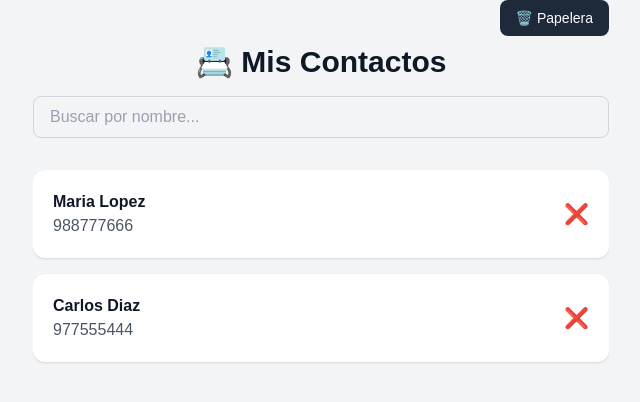
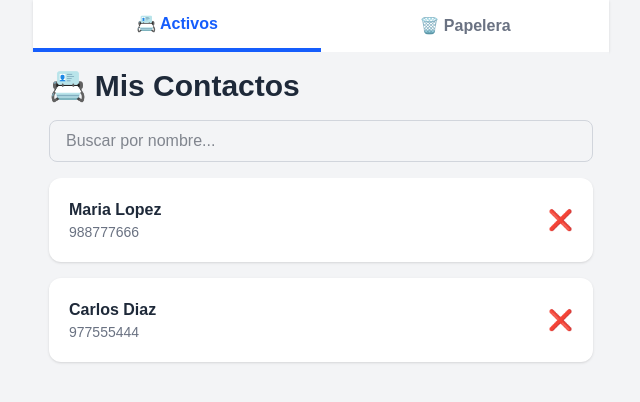
Before and after one commit to joserojas123/contacts-app, a Next.js app: page / in a window 1280 px wide. Shown: the top 402 px of the page, without its empty margins (319-959 px from the left). Built offline with nearby package versions, Linux system fonts and the light colour scheme.

Commit message:
Agregar boton para eliminar de forma definitiva

```diff
--- a/src/components/ContactsClient.tsx
+++ b/src/components/ContactsClient.tsx
@@ -1,26 +1,40 @@
 "use client";
 
-import { useMemo, useState } from "react";
-import { deleteContact, restoreContactAction } from "@/app/actions";
-import { Contact } from "@/types/contact";
+import { useState, useMemo } from "react";
+import {
+    deleteContact,
+    restoreContactAction,
+    deleteContactForeverAction,
+} from "@/app/actions";
+
+export type Contact = {
+    name: string;
+    phone: string;
+    active: boolean;
+};
 
 type Props = {
     contacts: Contact[];
 };
 
 export default function ContactsClient({ contacts }: Props) {
+    const [contactList, setContactList] = useState<Contact[]>(contacts);
     const [search, setSearch] = useState("");
-    const [contactList, setContactList] = useState<Contact[]>(contacts);
-    const [contactToDelete, setContactToDelete] = useState<Contact | null>(null);
     const [view, setView] = useState<"active" | "trash">("active");
 
+    const [contactToDelete, setContactToDelete] = useState<Contact | null>(null);
+    const [contactToDeleteForever, setContactToDeleteForever] =
+        useState<Contact | null>(null);
+
     const filteredContacts = useMemo(() => {
-        return contactList
-            .filter((c) => (view === "active" ? c.active : !c.active))
-            .filter((c) =>
+        return contactList.filter(
+            (c) =>
+                c.active === (view === "active") &&
                 c.name.toLowerCase().includes(search.toLowerCase())
         );
     }, [contactList, search, view]);
+
+    /* ---------- acciones ---------- */
 
     const confirmDelete = async () => {
         if (!contactToDelete) return;
@@ -29,9 +43,7 @@ export default function ContactsClient({ contacts }: Props) {
 
         setContactList((prev) =>
             prev.map((c) =>
-                c.name === contactToDelete.name
-                    ? { ...c, active: false }
-                    : c
+                c.name === contactToDelete.name ? { ...c, active: false } : c
             )
         );
 
@@ -43,32 +55,58 @@ export default function ContactsClient({ contacts }: Props) {
 
         setContactList((prev) =>
             prev.map((c) =>
-                c.name === contact.name
-                    ? { ...c, active: true }
-                    : c
+                c.name === contact.name ? { ...c, active: true } : c
             )
         );
     };
+
+    const confirmDeleteForever = async () => {
+        if (!contactToDeleteForever) return;
+
+        await deleteContactForeverAction(contactToDeleteForever.name);
+
+        setContactList((prev) =>
+            prev.filter((c) => c.name !== contactToDeleteForever.name)
+        );
+
+        setContactToDeleteForever(null);
+    };
+
+    /* ---------- UI ---------- */
 
     return (
         <main className="h-screen bg-gray-100 flex justify-center">
             <div className="w-full max-w-xl flex flex-col">
 
-                {/* Header fijo */}
-                <div className="sticky top-0 bg-gray-100 z-10 pb-4">
-                    <div className="flex justify-end mb-2">
+                {/* ====== PESTAÑAS SUPERIORES ====== */}
+                <div className="flex bg-white shadow">
                     <button
-                            onClick={() =>
-                                setView(view === "active" ? "trash" : "active")
-                            }
-                            className="text-sm px-4 py-2 rounded-lg bg-gray-800 text-white hover:bg-gray-900"
+                        onClick={() => setView("active")}
+                        className={`flex-1 py-3 font-semibold ${
+                            view === "active"
+                                ? "border-b-4 border-blue-600 text-blue-600"
+                                : "text-gray-500"
+                        }`}
                     >
-                            {view === "active" ? "🗑️ Papelera" : "⬅ Volver"}
+                        📇 Activos
+                    </button>
+
+                    <button
+                        onClick={() => setView("trash")}
+                        className={`flex-1 py-3 font-semibold ${
+                            view === "trash"
+                                ? "border-b-4 border-red-600 text-red-600"
+                                : "text-gray-500"
+                        }`}
+                    >
+                        🗑️ Papelera
                     </button>
                 </div>
 
-                    <h1 className="text-3xl font-bold text-center text-gray-900 mb-4">
-                        {view === "active" ? "📇 Mis Contactos" : "🗑️ Papelera"}
+                {/* ====== HEADER FIJO ====== */}
+                <div className="sticky top-0 bg-gray-100 z-10 p-4">
+                    <h1 className="text-3xl font-bold text-gray-800 mb-4">
+                        📇 Mis Contactos
                     </h1>
 
                     <input
@@ -76,86 +114,135 @@ export default function ContactsClient({ contacts }: Props) {
                         placeholder="Buscar por nombre..."
                         value={search}
                         onChange={(e) => setSearch(e.target.value)}
-                        className="w-full px-4 py-2 rounded-lg border border-gray-300 text-gray-900 placeholder-gray-400 focus:outline-none focus:ring-2 focus:ring-blue-500"
+                        className="w-full px-4 py-2 rounded-lg border border-gray-300 text-gray-900"
                     />
                 </div>
 
-                {/* Lista */}
-                <div className="flex-1 overflow-y-auto mt-4">
-                    <div className="grid gap-4">
+                {/* ====== LISTA SCROLL ====== */}
+                <div className="flex-1 overflow-y-auto px-4 pb-6 space-y-4">
+                    {filteredContacts.length === 0 && (
+                        <p className="text-center text-gray-500">
+                            No hay contactos
+                        </p>
+                    )}
+
                     {filteredContacts.map((contact) => (
                         <div
-                                key={contact.phone}
+                            key={contact.name}
                             className="bg-white p-5 rounded-xl shadow flex items-center justify-between"
                         >
                             <div>
-                                    <p className="font-semibold text-gray-900">{contact.name}</p>
-                                    <p className="text-gray-600">{contact.phone}</p>
+                                <p className="font-semibold text-gray-800">
+                                    {contact.name}
+                                </p>
+                                <p className="text-gray-500 text-sm">
+                                    {contact.phone}
+                                </p>
                             </div>
 
                             {view === "active" ? (
                                 <button
                                     onClick={() => setContactToDelete(contact)}
-                                        className="ml-4 text-red-500 hover:text-red-700 font-bold text-xl"
-                                        title="Eliminar contacto"
+                                    className="text-red-500 text-xl"
+                                    title="Eliminar"
                                 >
                                     ❌
                                 </button>
                             ) : (
+                                <div className="flex gap-3">
                                     <button
                                         onClick={() => restore(contact)}
-                                        className="ml-4 text-green-600 hover:text-green-800 font-bold text-xl"
-                                        title="Restaurar contacto"
+                                        className="text-green-600 text-xl"
+                                        title="Restaurar"
                                     >
                                         ♻️
                                     </button>
+
+                                    <button
+                                        onClick={() =>
+                                            setContactToDeleteForever(contact)
+                                        }
+                                        className="text-red-600 text-xl"
+                                        title="Eliminar definitivamente"
+                                    >
+                                        🗑️
+                                    </button>
+                                </div>
                             )}
                         </div>
                     ))}
-
-                        {filteredContacts.length === 0 && (
-                            <p className="text-center text-gray-500 mt-6">
-                                No hay contactos
-                            </p>
-                        )}
-                    </div>
                 </div>
             </div>
 
-            {/* Modal */}
+            {/* MODALES */}
             {contactToDelete && (
+                <Modal
+                    title="Eliminar contacto"
+                    message={`¿Eliminar a ${contactToDelete.name}?`}
+                    onCancel={() => setContactToDelete(null)}
+                    onConfirm={confirmDelete}
+                />
+            )}
+
+            {contactToDeleteForever && (
+                <Modal
+                    title="Eliminar definitivamente"
+                    message="Este contacto se eliminará para siempre. ¿Deseas continuar?"
+                    danger
+                    onCancel={() => setContactToDeleteForever(null)}
+                    onConfirm={confirmDeleteForever}
+                />
+            )}
+        </main>
+    );
+}
+
+/* ---------- MODAL ---------- */
+
+function Modal({
+                   title,
+                   message,
+                   onCancel,
+                   onConfirm,
+                   danger = false,
+               }: {
+    title: string;
+    message: string;
+    onCancel: () => void;
+    onConfirm: () => void;
+    danger?: boolean;
+}) {
+    return (
         <div className="fixed inset-0 bg-black/40 flex items-center justify-center z-50">
-                    <div className="bg-white p-6 rounded-xl shadow-lg w-80">
-                        <h2 className="text-lg font-semibold text-gray-900 mb-4">
-                            ¿Eliminar contacto?
+            <div className="bg-white p-6 rounded-xl w-80">
+                <h2
+                    className={`text-lg font-semibold mb-4 ${
+                        danger ? "text-red-600" : "text-gray-800"
+                    }`}
+                >
+                    {title}
                 </h2>
 
-                        <p className="text-gray-700 mb-6">
-                            ¿Seguro que deseas eliminar a{" "}
-                            <span className="font-semibold">
-                {contactToDelete.name}
-              </span>
-                            ?
-                        </p>
+                <p className="mb-6 text-gray-700">{message}</p>
 
                 <div className="flex justify-end gap-3">
                     <button
-                                onClick={() => setContactToDelete(null)}
-                                className="px-4 py-2 rounded-lg bg-gray-200 text-gray-800 hover:bg-gray-300"
+                        onClick={onCancel}
+                        className="px-4 py-2 bg-gray-200 rounded-lg"
                     >
                         Cancelar
                     </button>
 
                     <button
-                                onClick={confirmDelete}
-                                className="px-4 py-2 rounded-lg bg-red-600 text-white hover:bg-red-700"
+                        onClick={onConfirm}
+                        className={`px-4 py-2 text-white rounded-lg ${
+                            danger ? "bg-red-600" : "bg-blue-600"
+                        }`}
                     >
-                                Eliminar
+                        Confirmar
                     </button>
                 </div>
             </div>
         </div>
-            )}
-        </main>
     );
 }
--- a/src/lib/contacts.ts
+++ b/src/lib/contacts.ts
@@ -3,23 +3,28 @@ import path from "path";
 
 const filePath = path.join(process.cwd(), "data", "contacts.csv");
 
+function readLines() {
+    return fs.readFileSync(filePath, "utf-8").split("\n");
+}
+
+function writeLines(lines: string[]) {
+    fs.writeFileSync(filePath, lines.join("\n"));
+}
+
 function updateContact(name: string, activeValue: boolean) {
-    const file = fs.readFileSync(filePath, "utf-8");
-    const lines = file.split("\n");
+    const lines = readLines();
 
     const updated = lines.map((line, index) => {
         if (index === 0) return line;
 
         const [n, phone] = line.split(",");
-
         if (n?.trim() === name) {
             return `${n},${phone},${activeValue}`;
         }
-
         return line;
     });
 
-    fs.writeFileSync(filePath, updated.join("\n"));
+    writeLines(updated);
 }
 
 export function deactivateContact(name: string) {
@@ -29,3 +34,15 @@ export function deactivateContact(name: string) {
 export function restoreContact(name: string) {
     updateContact(name, true);
 }
+
+export function deleteContactForever(name: string) {
+    const lines = readLines();
+
+    const filtered = lines.filter((line, index) => {
+        if (index === 0) return true;
+        const [n] = line.split(",");
+        return n?.trim() !== name;
+    });
+
+    writeLines(filtered);
+}
```
Also changed, not shown: src/app/actions.ts (+9 -1 lines), data/contacts.csv. Lines whose indentation alone changed are shown as unchanged.
